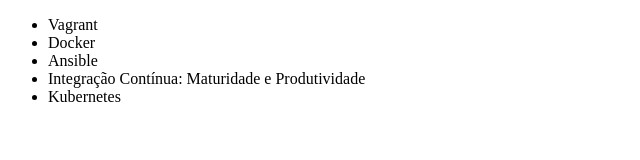
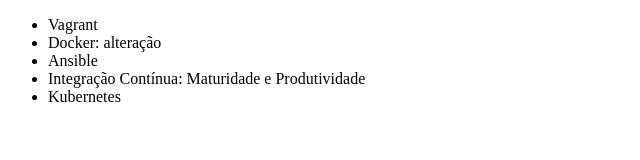
Before and after one commit to ivanforner/alura-git, a plain HTML site: page index.html in a window 1280 px wide. Shown: the full height of the page, 0-640 px from the left. Drawn offline with Linux system fonts and the light colour scheme.

Commit message:
Atualizando nome do curso de docker

```diff
--- a/index.html
+++ b/index.html
@@ -7,7 +7,7 @@
 <body>
     <ul>
         <li>Vagrant</li>
-        <li>Docker</li>
+        <li>Docker: alteração</li>
         <li>Ansible</li>
         <li>Integração Contínua: Maturidade e Produtividade</li>
         <li>Kubernetes</li>
```
